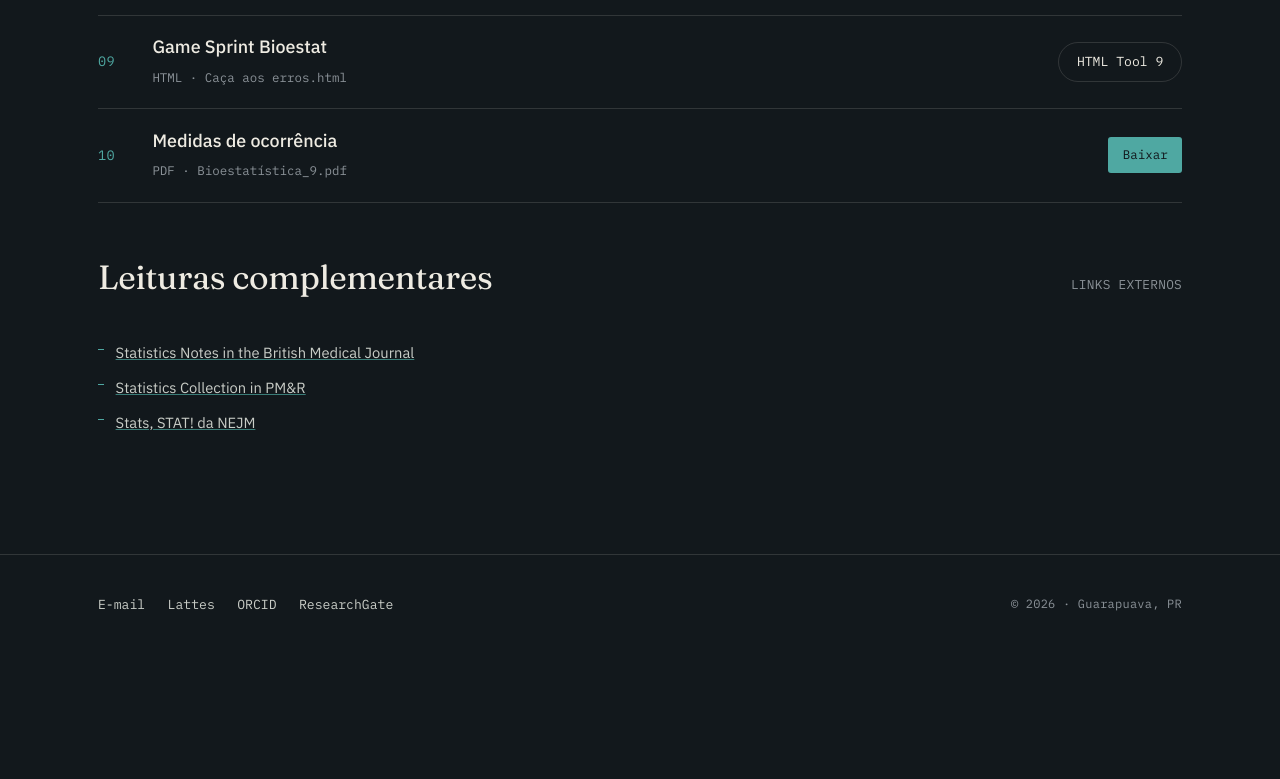
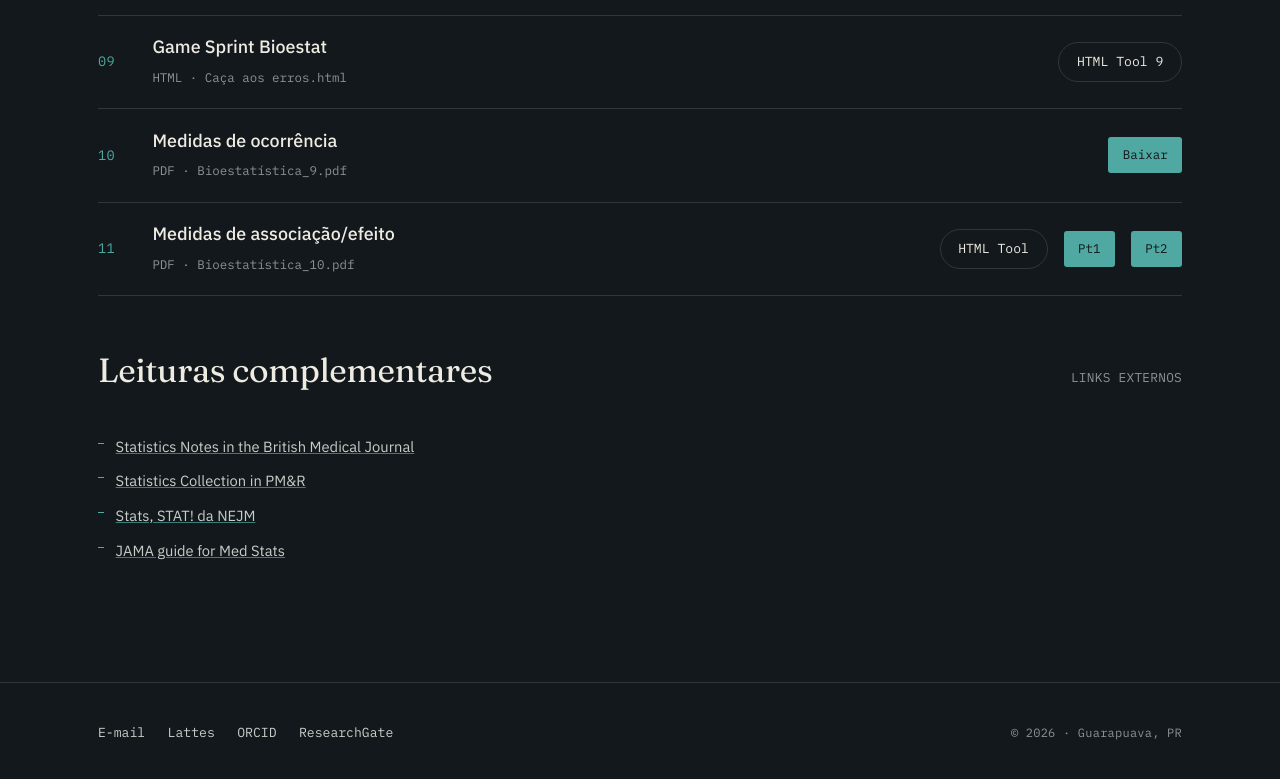
Before and after one commit to timcavazzotto/timothycavazzotto, a plain HTML site: page ensino/bioestatistica.html in a window 1280 px wide. Shown: the part 1238-2017 px from the top of the page. Before the commit the page ends 1891 px from the top, so only its background shows below. Drawn offline with Linux system fonts and the light colour scheme.

Commit message:
Update bioestatistica.html with new resources
Added additional download items and a new reading link to bioestatistica.html.

```diff
--- a/ensino/bioestatistica.html
+++ b/ensino/bioestatistica.html
@@ -127,6 +127,17 @@
         </div>
         <a class="download-btn" href="../materiais/bioestatistica/Bioestatística_9.pdf" download>Baixar</a>
       </li>
+      </li>
+      <li class="download-item">
+        <span class="download-index mono">11</span>
+        <div class="download-title">
+          <strong>Medidas de associação/efeito</strong>
+          <span>PDF · Bioestatística_10.pdf</span>
+        </div>
+        <a class="pill-link" href="../materiais/bioestatistica/Laboratório_2x2.html" target="_blank" rel="noopener">HTML Tool</a>
+        <a class="download-btn" href="../materiais/bioestatistica/Bioestatística_10_1.pdf" download>Pt1</a>
+        <a class="download-btn" href="../materiais/bioestatistica/Bioestatística_10_2.pdf" download>Pt2</a>
+      </li>
     </ul>
 
     <div class="section-head" style="margin-top:3.5rem;">
@@ -137,6 +148,7 @@
       <li><a href="https://www-users.york.ac.uk/~mb55/pubs/pbstnote.htm" target="_blank" rel="noopener">Statistics Notes in the British Medical Journal</a></li>
       <li><a href="https://onlinelibrary.wiley.com/doi/toc/10.1016/(ISSN)1934-1563.statistics" target="_blank" rel="noopener">Statistics Collection in PM&R</a></li>
       <li><a href="https://evidence.nejm.org/browse/evidence-media-type/stats-stat?startPage=2&isFiltered=true" target="_blank" rel="noopener">Stats, STAT! da NEJM</a></li>
+      <li><a href="https://jamaevidence.mhmedical.com/Book.aspx?bookId=2742" target="_blank" rel="noopener">JAMA guide for Med Stats</a></li>
     </ul>
   </section>
 </main>
```
